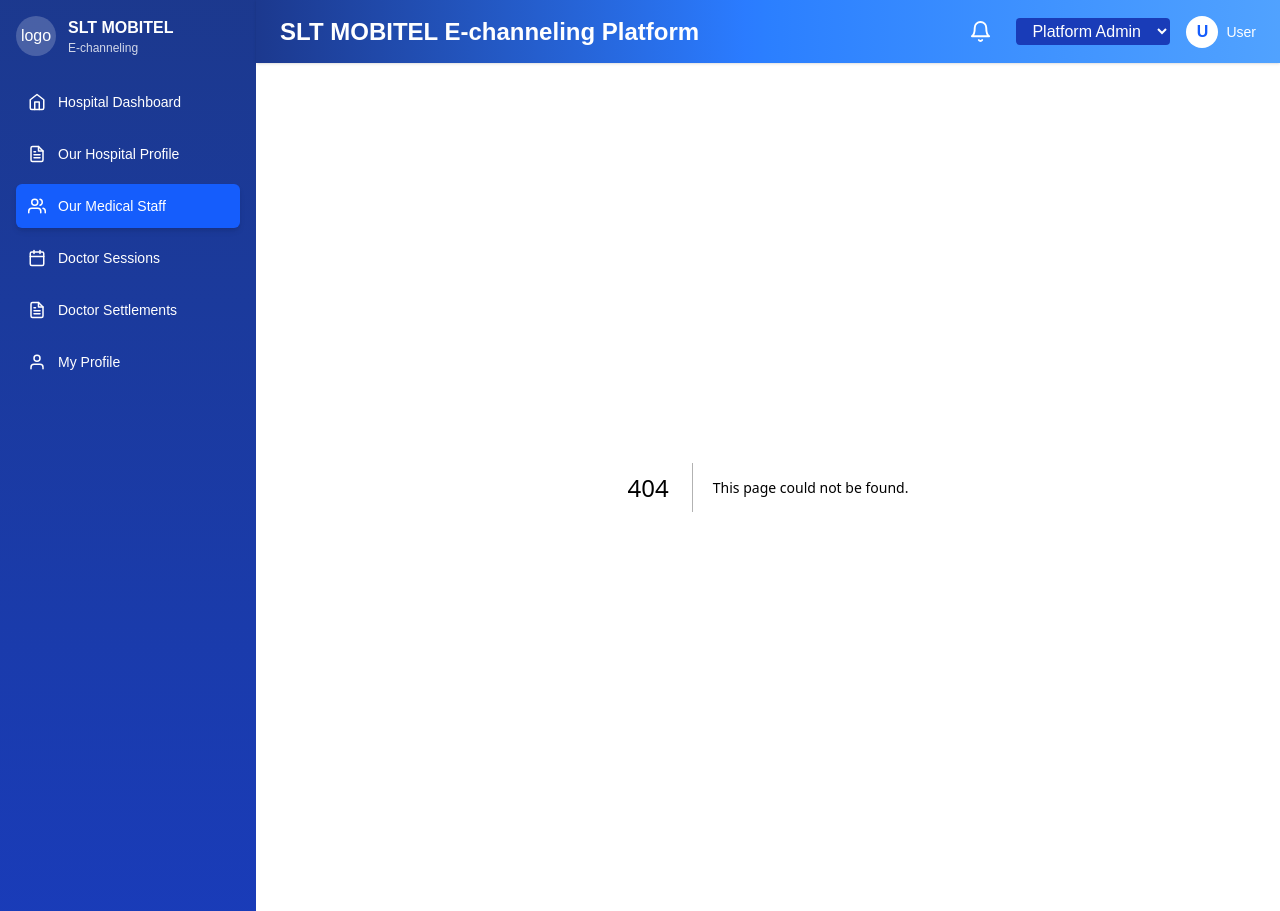
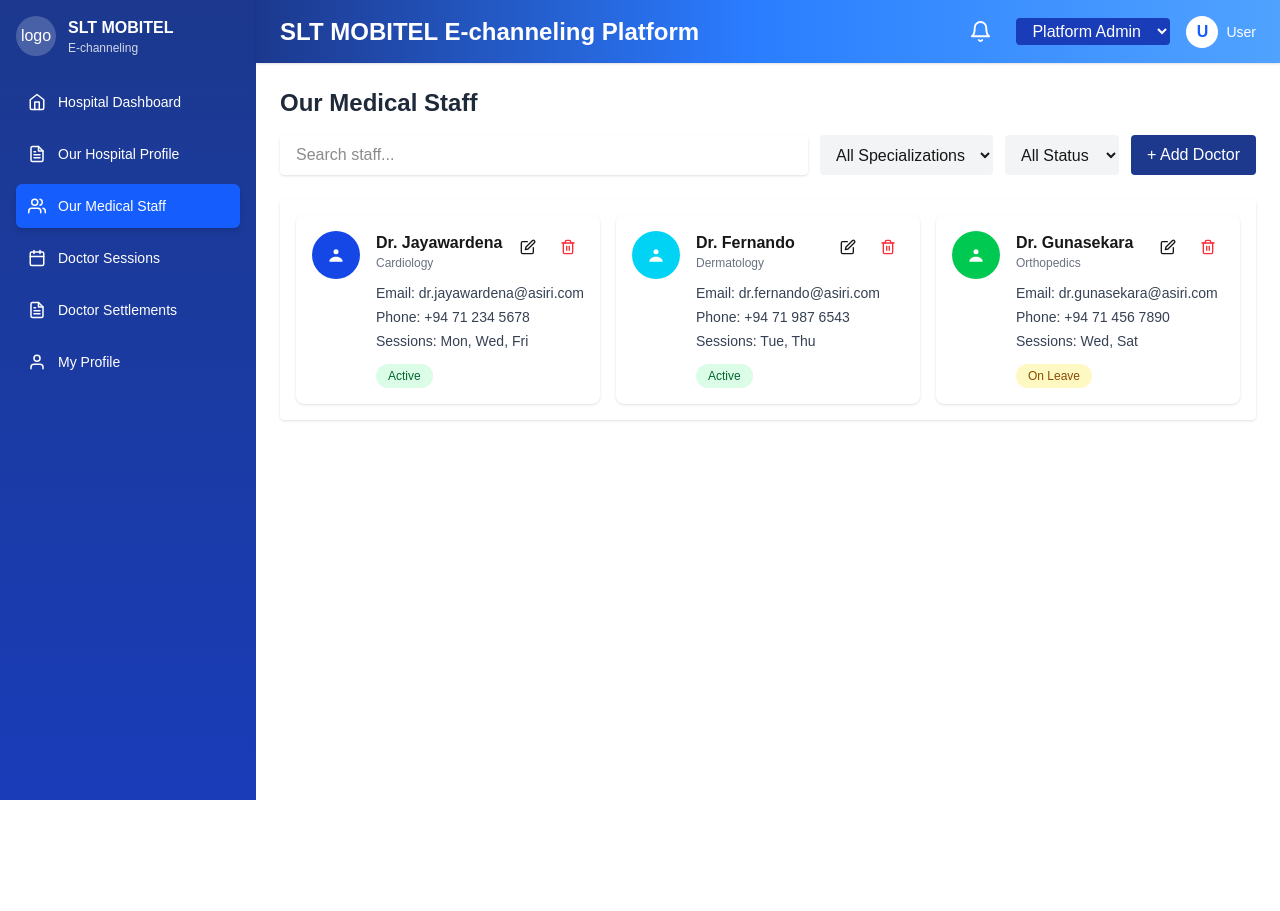
Before and after one commit to eChanneling-Revamp/EChanneling-Revamp, a Next.js app: page /staff in a window 1280 px wide. Before the commit this address had no page. After the commit the page ends 800 px from the top, so only its background shows below. Built offline with nearby package versions, Linux system fonts and the light colour scheme.

Commit message:
Medical staff page updated

```diff
--- /dev/null
+++ b/src/app/staff/page.tsx
@@ -0,0 +1,48 @@
+// app/staff/page.tsx
+"use client";
+import React, { useMemo, useState } from "react";
+import doctorsData from "@/data/doctors";
+import DoctorCard from "@/components/DoctorCard";
+
+export default function StaffPage() {
+    const [q, setQ] = useState("");
+    const [specialty, setSpecialty] = useState("All");
+    const [status, setStatus] = useState("All");
+
+    const specialties = useMemo(() => ["All Specializations", ...Array.from(new Set(doctorsData.map(d => d.specialty)))], []);
+    const statuses = ["All Status", "Active", "On Leave", "Inactive"];
+
+    const filtered = doctorsData.filter(d => {
+        const matchesQ = q === "" || `${d.name} ${d.email} ${d.specialty}`.toLowerCase().includes(q.toLowerCase());
+        const matchesSpecialty = specialty === "All" || d.specialty === specialty;
+        const matchesStatus = status === "All" || d.status === status;
+        return matchesQ && matchesSpecialty && matchesStatus;
+    });
+
+    return (
+        <div>
+            <h2 className="text-2xl font-semibold mb-4 text-gray-800">Our Medical Staff</h2>
+
+            <div className="flex gap-3 mb-6 ">
+                {/* <input value={q} onChange={(e) => setQ(e.target.value)} placeholder="Search staff..." className="flex-1 px-4 py-2 rounded border" /> */}
+                <input value={q} onChange={(e) => setQ(e.target.value)} placeholder="Search staff..." className="flex-1 px-4 py-2 rounded shadow " />
+
+                <select value={specialty} onChange={(e) => setSpecialty(e.target.value)} className="px-3 py-2 rounded bg-gray-100 ">
+                    {specialties.map(s => <option key={s} value={s}>{s}</option>)}
+                </select>
+
+                <select value={status} onChange={(e) => setStatus(e.target.value)} className="px-3 py-2 rounded bg-gray-100">
+                    {statuses.map(s => <option key={s} value={s}>{s}</option>)}
+                </select>
+
+                <button className="bg-blue-900 text-white px-4 py-2 rounded">+ Add Doctor</button>
+            </div>
+
+            <div className="bg-white rounded shadow p-4">
+                <div className="grid grid-cols-1 sm:grid-cols-2 lg:grid-cols-3 gap-4">
+                    {filtered.map(d => <DoctorCard key={d.id} doctor={d} />)}
+                </div>
+            </div>
+        </div>
+    );
+}
```
